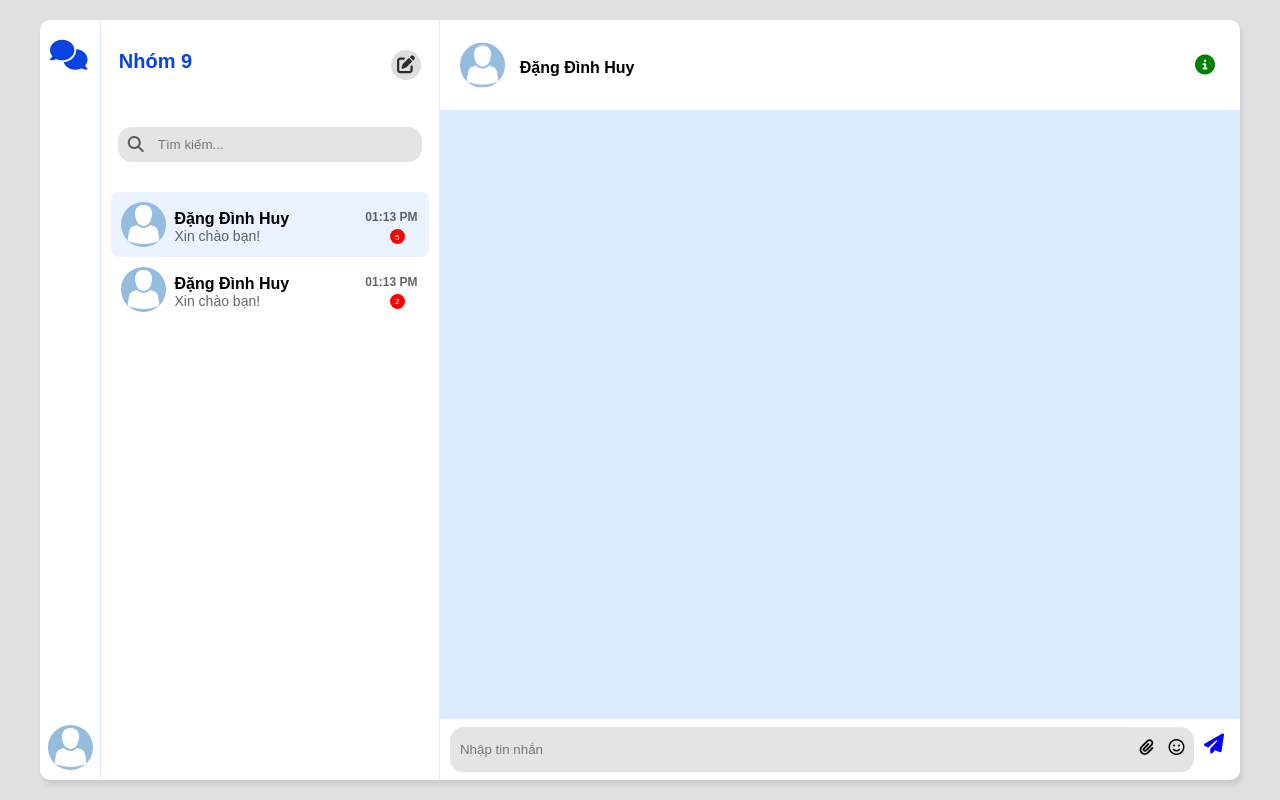
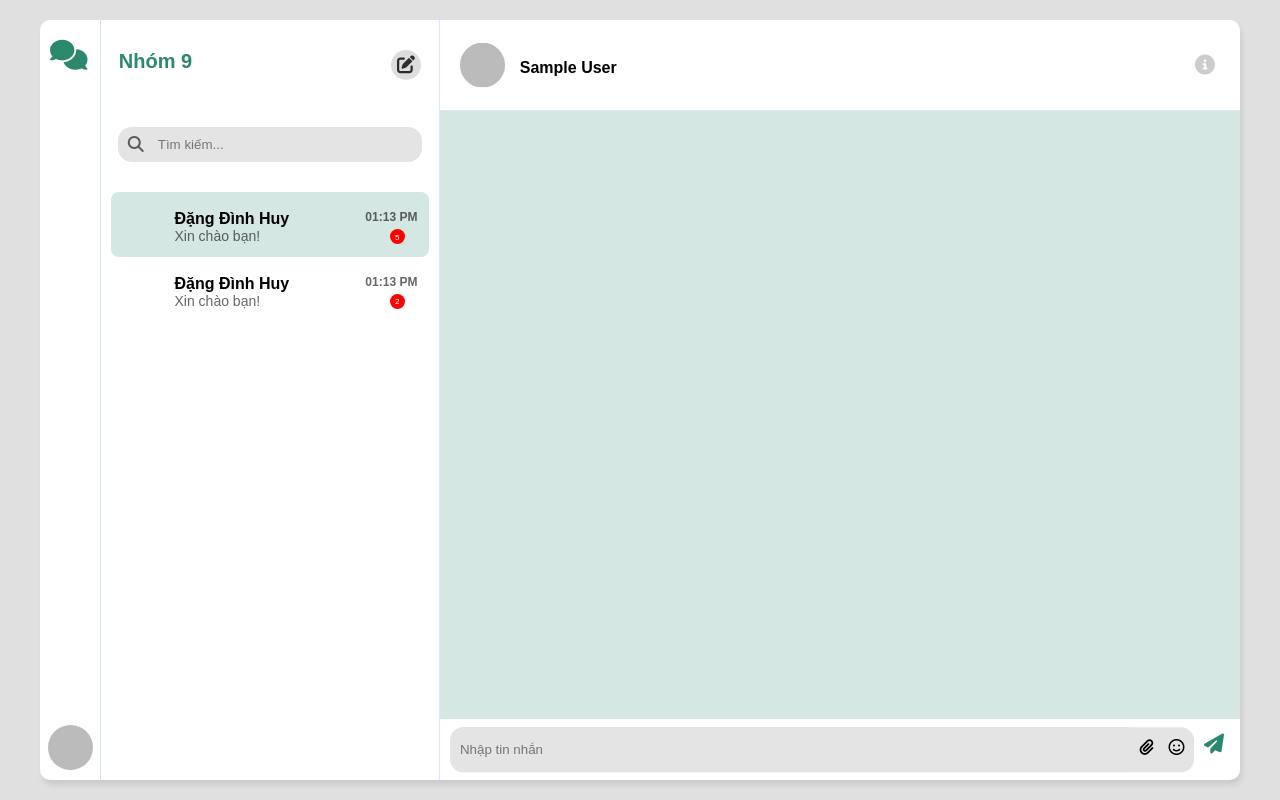
Before and after one commit to Kienns-work/ChatApp-09, a React (Create React App) app in the folder client/: page / in a window 1280 px wide. Built offline with nearby package versions, Linux system fonts and the light colour scheme; no server answers; sample sign-in values are in the browser's storage.

Commit message:
add the feature registration with email and password

```diff
--- a/client/src/config/firebaseConfig.js
+++ b/client/src/config/firebaseConfig.js
@@ -15,4 +15,4 @@ const app = initializeApp(firebaseConfig);
 
 export const auth = getAuth(app);
 export const storage = getStorage();
-export const db = getFirestore();
+export const db = getFirestore(app);
--- a/client/src/config/toastConfig.js
+++ b/client/src/config/toastConfig.js
@@ -5,10 +5,14 @@ import 'react-toastify/dist/ReactToastify.css';
 const successToast =  message => {
     toast.success(message,{
         autoClose:2000,
+        pauseOnHover:false,
     });
 }
 const errorToast =  message => {
-    toast.error(message);
+    toast.error(message,{
+        autoClose:2000,
+        pauseOnHover:false,
+    });
 }
 
 export {successToast, errorToast}
--- a/client/src/constants/colors.scss
+++ b/client/src/constants/colors.scss
@@ -3,3 +3,5 @@ $secondColor:#FBE894;
 $thirdColor:#71DBD4;
 $darkText: #1f2725;
 $lightText: #fff;
+
+$lightMainColor: rgba($mainColor, 0.2);
--- a/client/src/pages/Auth/Register.jsx
+++ b/client/src/pages/Auth/Register.jsx
@@ -3,7 +3,6 @@ import { Link } from "react-router-dom";
 import { auth,db,storage } from "../../config/firebaseConfig";
 import { createUserWithEmailAndPassword, updateProfile} from "firebase/auth";
 import {
-  getStorage,
   ref,
   uploadBytesResumable,
   getDownloadURL,
@@ -62,6 +61,7 @@ function Register() {
               uid: res.user.uid,
               displayName: displayName,
               email: email,
+              password,
               photoURL: downloadURL,
             })
           });
--- a/client/src/pages/Home/ChatPage.jsx
+++ b/client/src/pages/Home/ChatPage.jsx
@@ -1,8 +1,9 @@
-import React from "react";
-
+import React, {useContext} from "react";
+import { AuthContext } from '../../context/AuthContext';
 
 
 const ChatPage = () => {
+    const { currentUser } = useContext(AuthContext);
 
     return (
         <>
@@ -10,8 +11,10 @@ const ChatPage = () => {
                 <div className="chatpage-header">
                     <div className="header-left">
                         <div className="info-user">
-                            <div className="chatpage-avatar"></div>
-                            <span className="chatpage-name">Đặng Đình Huy</span>
+                            <div className="chatpage-avatar">
+                                <img src={currentUser.photoURL} alt="Avatar" className="avatar-img"/>
+                            </div>
+                            <span className="chatpage-name">{currentUser.displayName}</span>
                         </div>
                     </div>
                     <div className="header-right">
--- a/client/src/pages/Home/ListUser.jsx
+++ b/client/src/pages/Home/ListUser.jsx
@@ -1,6 +1,23 @@
-import React, { useState } from "react";
+import React, { useContext } from "react";
+import { AuthContext } from "../../context/AuthContext";
+import { Link } from "react-router-dom";
+import { signOut } from "firebase/auth";
+import { auth } from "../../config/firebaseConfig";
+import { errorToast, successToast } from "../../config/toastConfig";
 
 const ListUsesr = () => {
+
+  const { currentUser } = useContext(AuthContext);
+
+  console.log(currentUser);
+
+  const handleSignOut = () => {
+    signOut(auth).then(() => {
+        successToast("Đăng xuất thành công !");
+      }).catch((error) => {
+        errorToast(error);
+      });
+  }
   return (
     <>
       <div className="listUser-container  l-4 m-4 c-4">
@@ -8,7 +25,27 @@ const ListUsesr = () => {
           <div className="icon-chat">
             <i className="fa-solid fa-comments"></i>
           </div>
-                    <div className="account-avatar"></div>
+          <div className="account-avatar">
+            <img
+              src={currentUser.photoURL}
+              alt="avatar"
+              className="avatar-img"
+            />
+            <ul className="account-menu">
+              <li onClick={handleSignOut}>
+                <Link>
+                  <i className="fa fa-sign-out"></i>
+                  Sign Out
+                </Link>
+              </li>
+              <li>
+                <Link to="/login">
+                    <i className="fa-solid fa-user"></i>
+                    Update Account
+                    </Link>
+              </li>
+            </ul>
+          </div>
         </div>
         <div className="listUser-section">
           <div className="listUser-header">
@@ -20,7 +57,11 @@ const ListUsesr = () => {
             </div>
             <div className="header-bottom">
               <i className="fa-solid fa-magnifying-glass"></i>
-                            <input type="search" className="search-input" placeholder="Tìm kiếm..." />
+              <input
+                type="search"
+                className="search-input"
+                placeholder="Tìm kiếm..."
+              />
             </div>
           </div>
           <div className="listUser-content">
@@ -29,17 +70,11 @@ const ListUsesr = () => {
                 <div className="listUser-avatar"></div>
               </div>
               <div className="content-center">
-                                <span className="listUser-name">
-                                    Đặng Đình Huy
-                                </span>
-                                <div className="listUser-message">
-                                    Xin chào bạn!
-                                </div>
+                <span className="listUser-name">Đặng Đình Huy</span>
+                <div className="listUser-message">Xin chào bạn!</div>
               </div>
               <div className="content-right">
-                                <div className="listUser-time">
-                                    01:13 PM
-                                </div>
+                <div className="listUser-time">01:13 PM</div>
                 <div className="listUser-notifi">
                   <span>5</span>
                 </div>
@@ -50,17 +85,11 @@ const ListUsesr = () => {
                 <div className="listUser-avatar"></div>
               </div>
               <div className="content-center">
-                                <div className="listUser-name">
-                                    Đặng Đình Huy
-                                </div>
-                                <div className="listUser-message">
-                                    Xin chào bạn!
-                                </div>
+                <div className="listUser-name">Đặng Đình Huy</div>
+                <div className="listUser-message">Xin chào bạn!</div>
               </div>
               <div className="content-right">
-                                <div className="listUser-time">
-                                    01:13 PM
-                                </div>
+                <div className="listUser-time">01:13 PM</div>
                 <div className="listUser-notifi">
                   <span>2</span>
                 </div>
@@ -68,7 +97,7 @@ const ListUsesr = () => {
             </div>
           </div>
         </div>
-            </div >
+      </div>
     </>
   );
 };
--- a/client/src/pages/Home/home.scss
+++ b/client/src/pages/Home/home.scss
@@ -1,11 +1,17 @@
+@import '../../constants/colors.scss';
 .avatar {
     width: 2.8rem;
     height: 2.8rem;
-    background-image: url(../../assets/avatar.jpg);
     background-position: center center;
     background-repeat: no-repeat;
     background-size: cover;
     border-radius: 50%;
+    .avatar-img {
+        display:block;
+        width: 100%;
+        height: 100%;
+        border-radius: inherit;
+    }
 }
 
 .home-container {
@@ -63,7 +69,7 @@
 
                         i {
                             font-size: 20px;
-                            color: green;
+                            color: #ccc;
                         }
                     }
                 }
@@ -71,7 +77,7 @@
 
             .chatpage-content {
                 height: 80%;
-                background-color: #dbeafe;
+                background-color: $lightMainColor;
                 overflow: auto;
             }
 
@@ -128,7 +134,7 @@
 
                 .btn-send {
                     margin-top: 10px;
-                    color: blue;
+                    color: $mainColor;
 
                     i {
                         font-size: 20px;
@@ -150,7 +156,7 @@
             .listUser-section {
                 width: 85%;
                 float: right;
-                border-left: 1px solid #dbeafe;
+                border-left: 1px solid $lightMainColor;
                 height: 95vh;
 
                 .listUser-header {
@@ -167,7 +173,7 @@
                         justify-content: space-between;
 
                         .title {
-                            color: #0743E3;
+                            color: $mainColor;
                             padding-left: 18px;
                         }
 
@@ -237,7 +243,7 @@
                         }
 
                         &.active {
-                            background-color: #eaf3ff;
+                            background-color: $lightMainColor;
                         }
 
                         .content-left {
@@ -296,6 +302,10 @@
                 }
             }
 
+            .account-menu-active {
+                opacity:1;
+                transform: translateX(0);
+            }
             .account {
                 width: 15%;
 
@@ -305,7 +315,60 @@
                     bottom: 10px;
                     left: 8px;
                     cursor: pointer;
+                    &:hover {
+                        .account-menu {
+                            opacity:1;
+                            transform: translateX(0);
+                        }
+                    }
+                    .account-menu {
+                        position: absolute;
+                        opacity:0;
+                        transform: translateX(-20%);
+                        transition: all 0.5s ease;
+                        top:0;
+                        left: calc(100% + 5px);
+                        border-radius: 0.5rem;
+                        background: white;
+                        min-width:12rem;
+                        box-shadow: rgba(0, 0, 0, 0.1) 0px 4px 12px;
+                        li {
+                            width:100%;
+                            display:inline-block;
+                            padding:0.5rem 1rem;
+                            list-style: none;
+                            text-align: center;
+                            border-bottom: 1px solid $mainColor;
+                            color: $mainColor;
+                            a {
+                                text-decoration: none;
+                                color: $mainColor;
+                            }
+                            &:hover {
+                                background-color: rgba($color: $mainColor, $alpha: 0.1);
+                            }
+                            &:first-child {
+                                border-top-left-radius: inherit;
+                                border-top-right-radius: inherit;
+                            }
 
+                            &:last-child {
+                                border-bottom:none;
+                                border-bottom-left-radius: inherit;
+                                border-bottom-right-radius: inherit;
+                            }
+                            button {
+                                border:none;
+                                width: 100%;
+                                height: 100%;
+                                color:inherit;
+                            }
+                            i {
+                                margin-right: 5px;
+                            }
+                        }
+
+                    }
                 }
 
                 .icon-chat {
@@ -315,7 +378,7 @@
 
                     i {
                         font-size: 30px;
-                        color: #0743E3;
+                        color: $mainColor;
                     }
                 }
             }
--- a/client/src/pages/HomePage.jsx
+++ b/client/src/pages/HomePage.jsx
@@ -1,13 +1,11 @@
-import React, { useContext } from 'react'
-import { AuthContext } from '../context/AuthContext';
+import React from 'react'
 import ChatPage from './Home/ChatPage';
 import ListUsesr from './Home/ListUser';
 
 const HomePage = () => {
-  const { currentUser } = useContext(AuthContext);
+
   return (
     <>
-      {/* <div>Hi there, Bạn là <b>{currentUser.displayName}</b></div> */}
       <div className='home-container'>
         <div className="home-content grid wide" >
           <div className="row no-gutters">
```
Also changed, not shown: client/src/pages/Auth/LoginPage.jsx (+23 -19 lines), 1 other file (tests, documents, lock files or other folders). Lines whose indentation alone changed are shown as unchanged.
